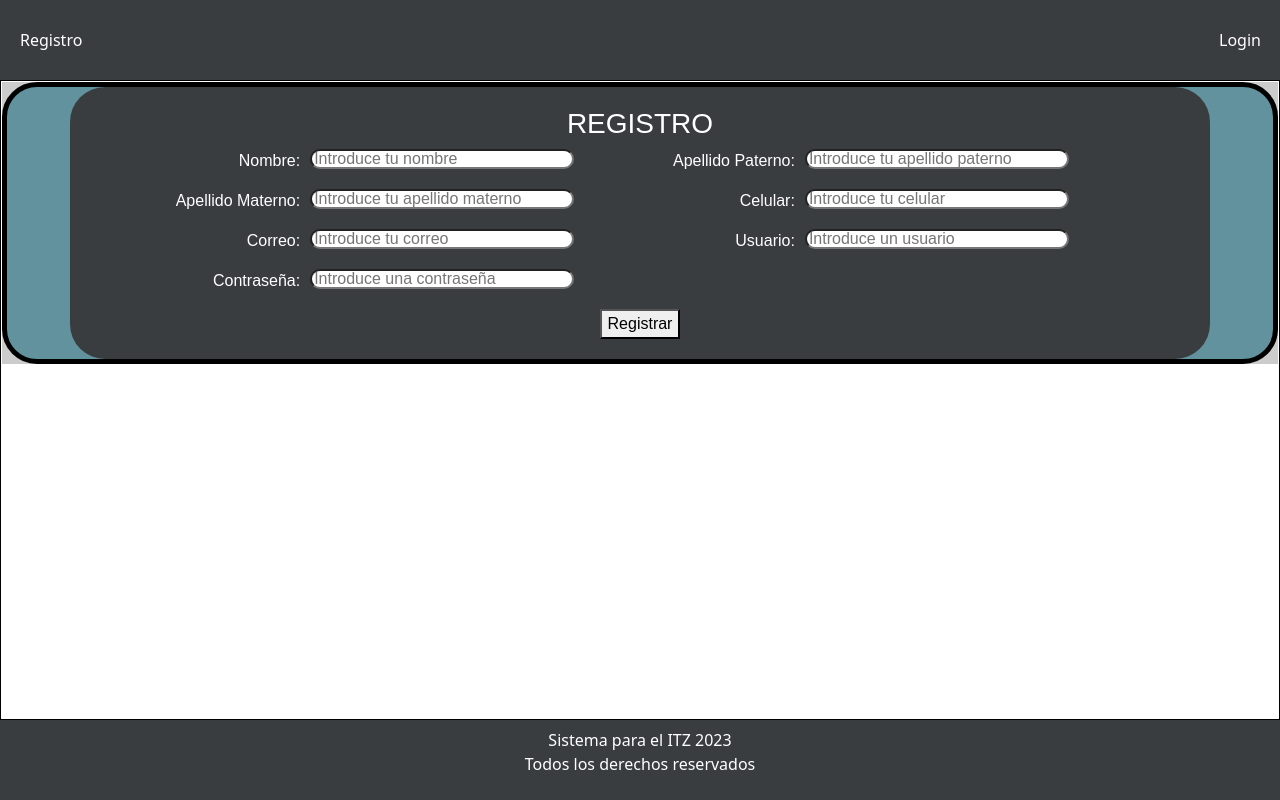
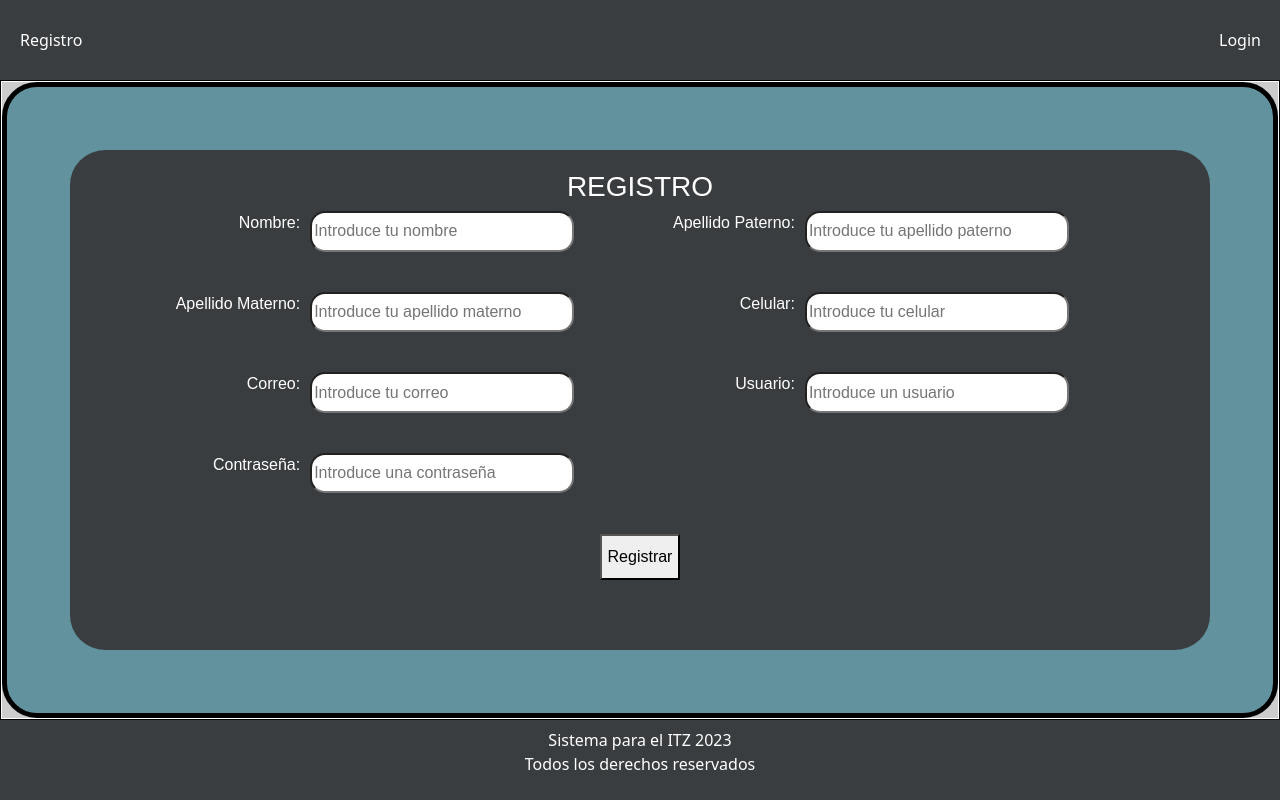
Before and after one commit to Epictrolloleante/proyectolemus, a React (Create React App) app: page /Registro in a window 1280 px wide. Built offline with nearby package versions, Linux system fonts and the light colour scheme.

Commit message:
Se arreglo el css de formulario registro

```diff
--- a/src/css/ComponenteRegistro.css
+++ b/src/css/ComponenteRegistro.css
@@ -1,15 +1,20 @@
-.principal {
+.Registroprincipal {
     font-family: Arial, Helvetica, sans-serif;
     font-size: 20;
     background: #ccc;
+    height: 100%;
 }
-.contenedor{
+.Registrocontenedor{
     background: #62929E;
     border-radius: 35px;
     border: 5px solid black;
     margin: auto;
+    height: 100%;
+    display: flex;
+    flex-direction: column;
+    justify-content: center;
 }
-.registro{
+.Registroregistro{
     background: #393D3F;
     margin: auto;
     width: 90%;
@@ -19,20 +24,20 @@
     color: white;
     text-align: center;
 }
-.registro button{
+.Registroregistro button{
     height: 10%;
 }
-.info{
+.Registroinfo{
     height: 70%;
     display: grid;
     grid-template-columns: 20% 30% 15% 30%;
 }
-.info input{
+.Registroinfo input{
     border-radius: 15px;
     height: 50%;
     width: 80%;
 }
-.info p{
+.Registroinfo p{
     margin-right: 10px;
     text-align: end;
 }
--- a/src/pages/ComponenteRegistro.jsx
+++ b/src/pages/ComponenteRegistro.jsx
@@ -101,11 +101,11 @@ export default function ComponenteRegistro() {
 
     return (
         <ComponenteLayout Titulo='Registro'>
-            <div class='principal'>
-                <div class='contenedor'>
-                    <div class='registro'>
+            <div class='Registroprincipal'>
+                <div class='Registrocontenedor'>
+                    <div class='Registroregistro'>
                         <h3>REGISTRO</h3>
-                        <div class='info'>
+                        <div class='Registroinfo'>
                             <p>Nombre:</p> <input type='text' placeholder='Introduce tu nombre' value={nombre} onChange={handleNombreChange}></input>
                             <p>Apellido Paterno:</p> <input type='text' placeholder='Introduce tu apellido paterno' value={apellidoP} onChange={handleApellidoPChange} ></input>
                             <p>Apellido Materno:</p> <input type='text' placeholder='Introduce tu apellido materno' value={apellidoM} onChange={handleApellidoMChange} ></input>
```
